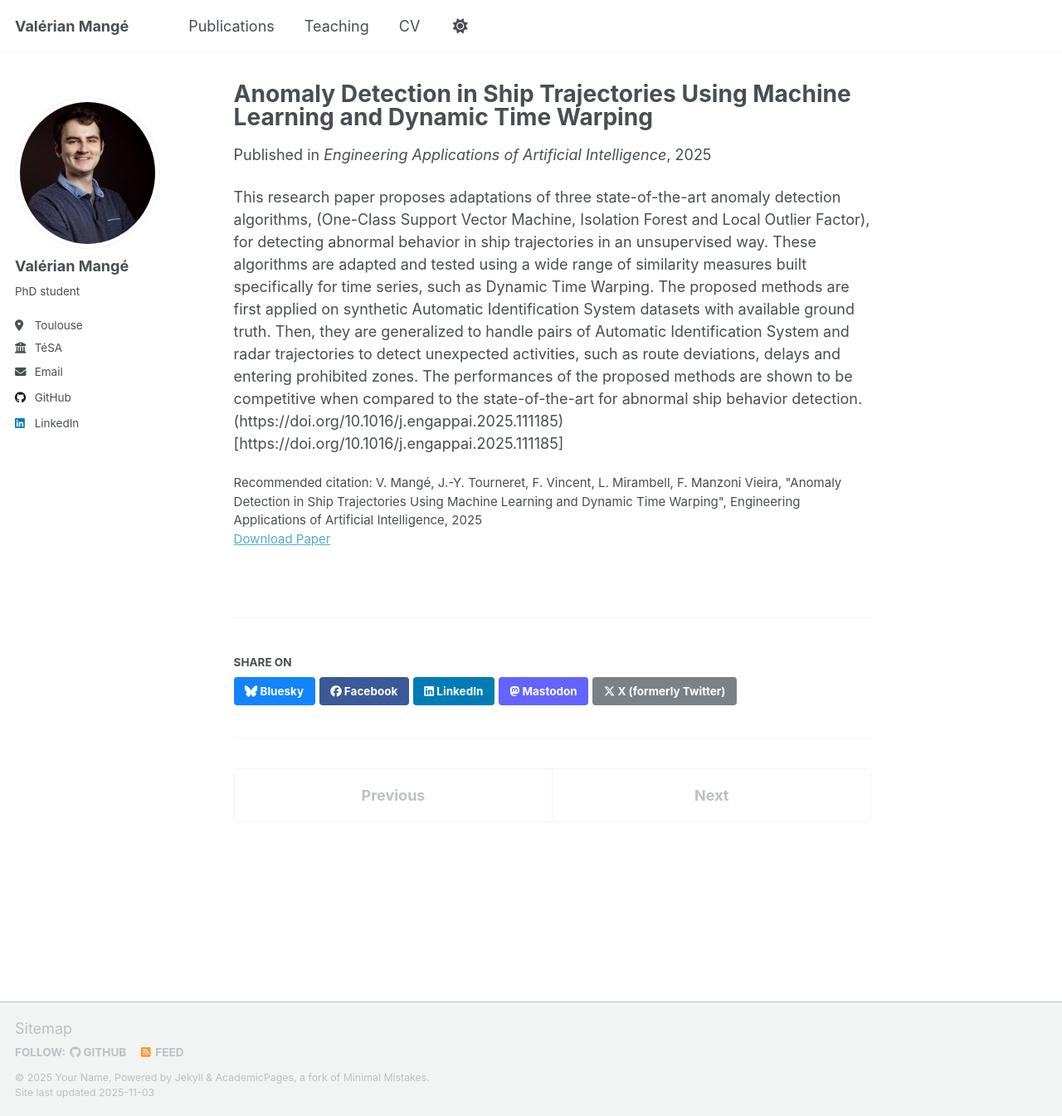
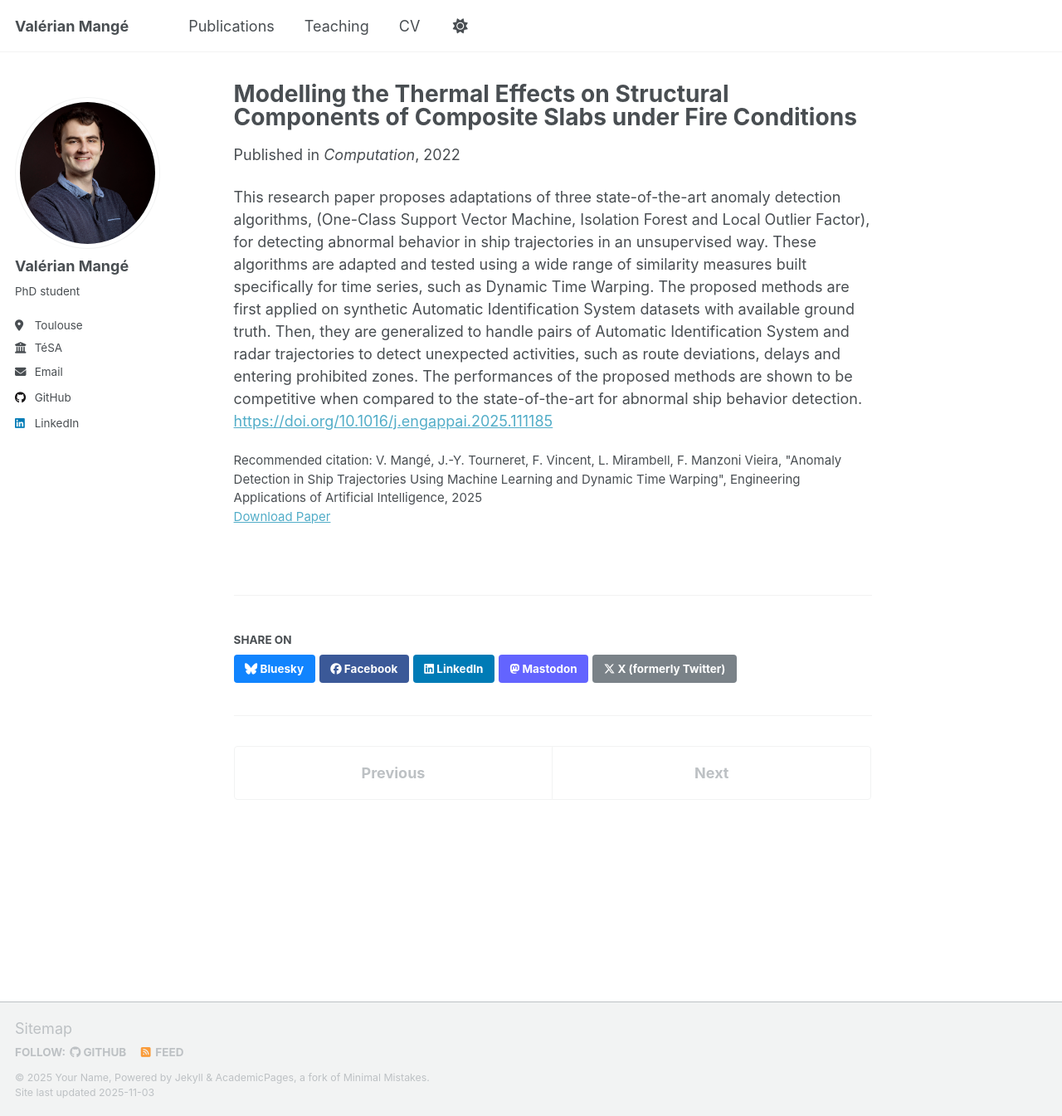
Before and after one commit to ValMang/ValMang.github.io, a Jekyll site: the page built from _publications/2009-10-01-paper-title-number-j1.md, in a window 1280 px wide and 1345 px high. Shown: the whole window at 83% size. Built offline with Jekyll 4.4.1, drawn with Linux system fonts in a browser that asks for light colours; a script that is not in the unit is left out.

Commit message:
Update 2009-10-01-paper-title-number-j1.md

```diff
--- a/_publications/2009-10-01-paper-title-number-j1.md
+++ b/_publications/2009-10-01-paper-title-number-j1.md
@@ -1,12 +1,12 @@
 ---
-title: "Anomaly Detection in Ship Trajectories Using Machine Learning and Dynamic Time Warping"
+title: "Modelling the Thermal Effects on Structural Components of Composite Slabs under Fire Conditions"
 collection: publications
 category: manuscripts
-permalink: /publication/2009-10-01-paper-title-number-1
-excerpt: 'Valérian Mangé, Jean-Yves Tourneret, François Vincent, Laurent Mirambell, Fábio Manzoni Vieira'
-date: 2025-10-01
-venue: 'Engineering Applications of Artificial Intelligence'
-paperurl: 'https://www.tesa.prd.fr/documents/26/elsarticle-template-num_proof.pdf'
+permalink: /publication/2009-10-01-paper-title-number-j1
+excerpt: 'Carlos Balsa, Matheus Silveira, Valérian Mangé, Paulo A. G. Piloto'
+date: 2022-06-08
+venue: 'Computation'
+paperurl: '[https://www.tesa.prd.fr/documents/26/elsarticle-template-num_proof.pdf](https://www.mdpi.com/2079-3197/10/6/94)'
 citation: 'V. Mangé, J.-Y. Tourneret, F. Vincent, L. Mirambell, F. Manzoni Vieira, "Anomaly Detection in Ship Trajectories Using Machine Learning and Dynamic Time Warping", Engineering Applications of Artificial Intelligence, 2025'
 ---
-This research paper proposes adaptations of three state-of-the-art anomaly detection algorithms, (One-Class Support Vector Machine, Isolation Forest and Local Outlier Factor), for detecting abnormal behavior in ship trajectories in an unsupervised way. These algorithms are adapted and tested using a wide range of similarity measures built specifically for time series, such as Dynamic Time Warping. The proposed methods are first applied on synthetic Automatic Identification System datasets with available ground truth. Then, they are generalized to handle pairs of Automatic Identification System and radar trajectories to detect unexpected activities, such as route deviations, delays and entering prohibited zones. The performances of the proposed methods are shown to be competitive when compared to the state-of-the-art for abnormal ship behavior detection. (https://doi.org/10.1016/j.engappai.2025.111185)[https://doi.org/10.1016/j.engappai.2025.111185]
+This research paper proposes adaptations of three state-of-the-art anomaly detection algorithms, (One-Class Support Vector Machine, Isolation Forest and Local Outlier Factor), for detecting abnormal behavior in ship trajectories in an unsupervised way. These algorithms are adapted and tested using a wide range of similarity measures built specifically for time series, such as Dynamic Time Warping. The proposed methods are first applied on synthetic Automatic Identification System datasets with available ground truth. Then, they are generalized to handle pairs of Automatic Identification System and radar trajectories to detect unexpected activities, such as route deviations, delays and entering prohibited zones. The performances of the proposed methods are shown to be competitive when compared to the state-of-the-art for abnormal ship behavior detection. [https://doi.org/10.1016/j.engappai.2025.111185](https://doi.org/10.1016/j.engappai.2025.111185)
```
